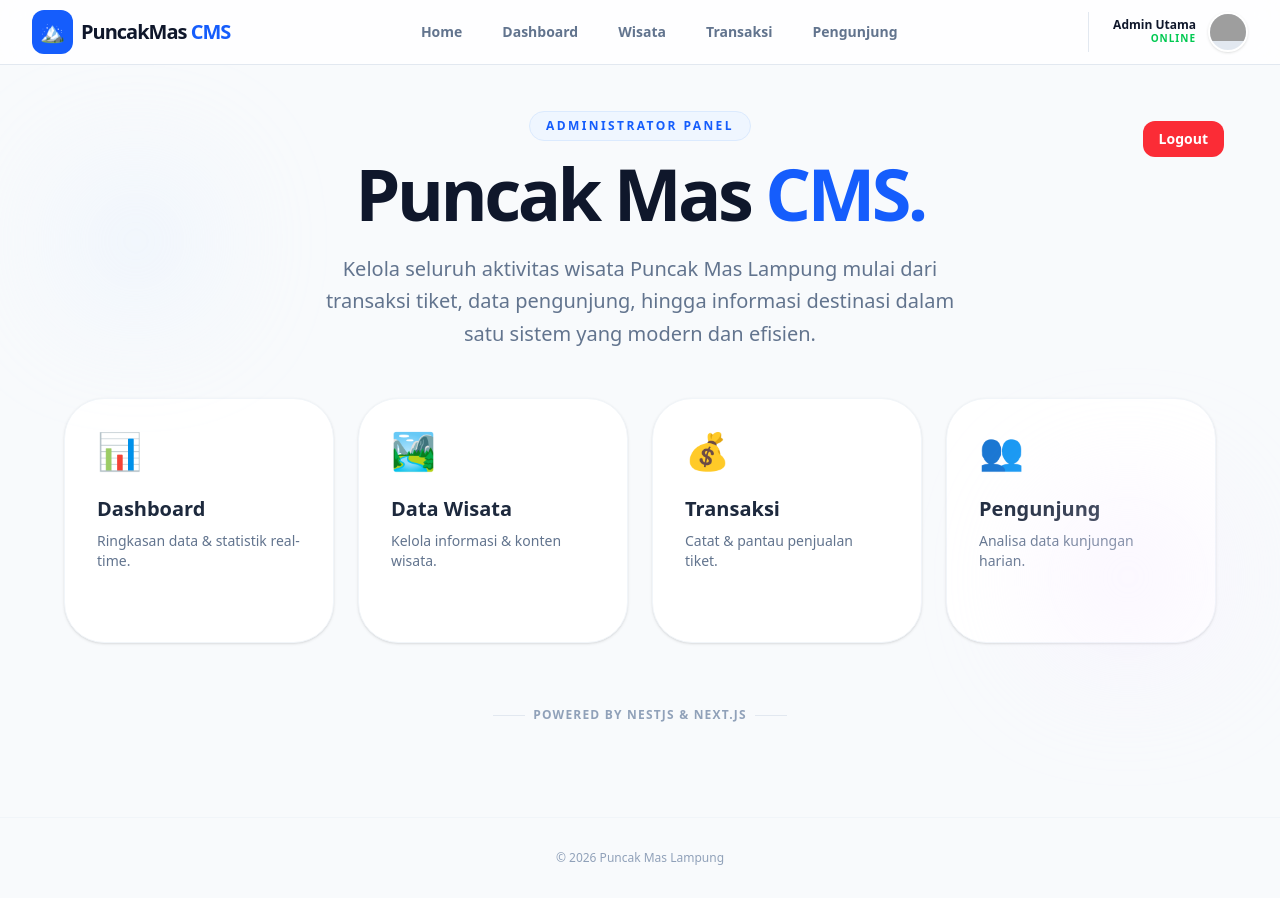
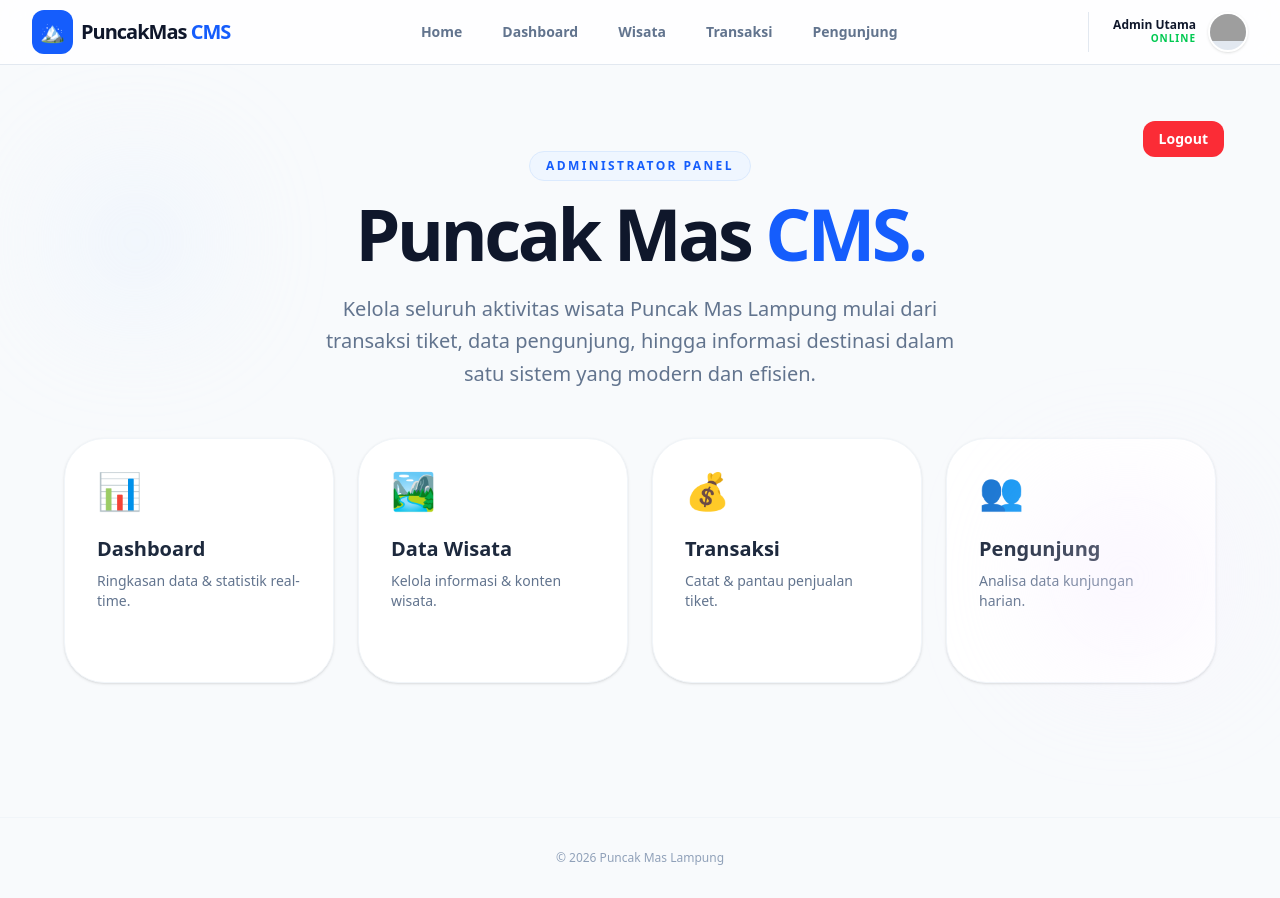
Before and after one commit to jonrenaldomarbun-source/TelukHebat_PuncakMasApp, a Next.js app in the folder cms-frontend/: page / in a window 1280 px wide. Built offline with nearby package versions, Linux system fonts and the light colour scheme; sample sign-in values are in the browser's storage; grey boxes are pictures that could not be loaded.

Commit message:
update Landing page

```diff
--- a/cms-frontend/src/app/page.tsx
+++ b/cms-frontend/src/app/page.tsx
@@ -6,20 +6,20 @@ import { useRouter } from "next/navigation";
 export default function Home() {
   const router = useRouter();
 
-  // 🔒 PROTEKSI LOGIN
   useEffect(() => {
     const isLogin = localStorage.getItem("isLogin");
+
     if (!isLogin) {
-      router.push("/dashboard");
+      router.push("/login");
     }
-  }, []);
+  }, [router]);
 
   return (
     <div className="min-h-[80vh] flex flex-col items-center justify-center bg-[#f8fafc] px-4 relative">
 
-      {/* LOGOUT BUTTON */}
       <button
         onClick={() => {
+          localStorage.removeItem("admin_token");
           localStorage.removeItem("isLogin");
           router.push("/login");
         }}
@@ -28,11 +28,9 @@ export default function Home() {
         Logout
       </button>
 
-      {/* DECORATION */}
       <div className="absolute top-20 left-10 w-32 h-32 bg-blue-100 rounded-full blur-3xl opacity-50"></div>
       <div className="absolute bottom-20 right-10 w-40 h-40 bg-purple-100 rounded-full blur-3xl opacity-50"></div>
 
-      {/* HERO */}
       <div className="relative z-10 text-center mb-12">
         <div className="inline-block bg-blue-50 text-blue-600 px-4 py-1.5 rounded-full text-xs font-black uppercase tracking-[0.2em] mb-4 border border-blue-100">
           Administrator Panel
@@ -48,7 +46,6 @@ export default function Home() {
         </p>
       </div>
 
-      {/* MENU */}
       <div className="grid grid-cols-1 sm:grid-cols-2 lg:grid-cols-4 gap-6 w-full max-w-6xl">
 
         <MenuCard
@@ -84,18 +81,10 @@ export default function Home() {
         />
 
       </div>
-
-      {/* FOOTER */}
-      <div className="mt-16 flex items-center gap-2 text-slate-400 font-bold text-xs uppercase tracking-widest">
-        <span className="w-8 h-[1px] bg-slate-200"></span>
-        Powered by NestJS & Next.js
-        <span className="w-8 h-[1px] bg-slate-200"></span>
-      </div>
     </div>
   );
 }
 
-// COMPONENT CARD
 function MenuCard({
   href,
   emoji,
@@ -112,13 +101,20 @@ function MenuCard({
   return (
     <Link href={href} className="group">
       <div
-        className="h-full bg-white p-8 rounded-[2.5rem] border border-slate-100 shadow-sm transition-all duration-300 hover:-translate-y-2 hover:shadow-xl ${color}"
+        className={`h-full bg-white p-8 rounded-[2.5rem] border border-slate-100 shadow-sm transition-all duration-300 hover:-translate-y-2 hover:shadow-xl ${color}`}
       >
         <div className="text-4xl mb-6 group-hover:scale-125 transition-transform">
           {emoji}
         </div>
-        <h3 className="text-xl font-black text-slate-800 mb-2">{title}</h3>
-        <p className="text-slate-500 text-sm">{desc}</p>
+
+        <h3 className="text-xl font-black text-slate-800 mb-2">
+          {title}
+        </h3>
+
+        <p className="text-slate-500 text-sm">
+          {desc}
+        </p>
+
         <div className="mt-6 text-blue-600 font-black text-[10px] opacity-0 group-hover:opacity-100">
           Buka Menu →
         </div>
```
